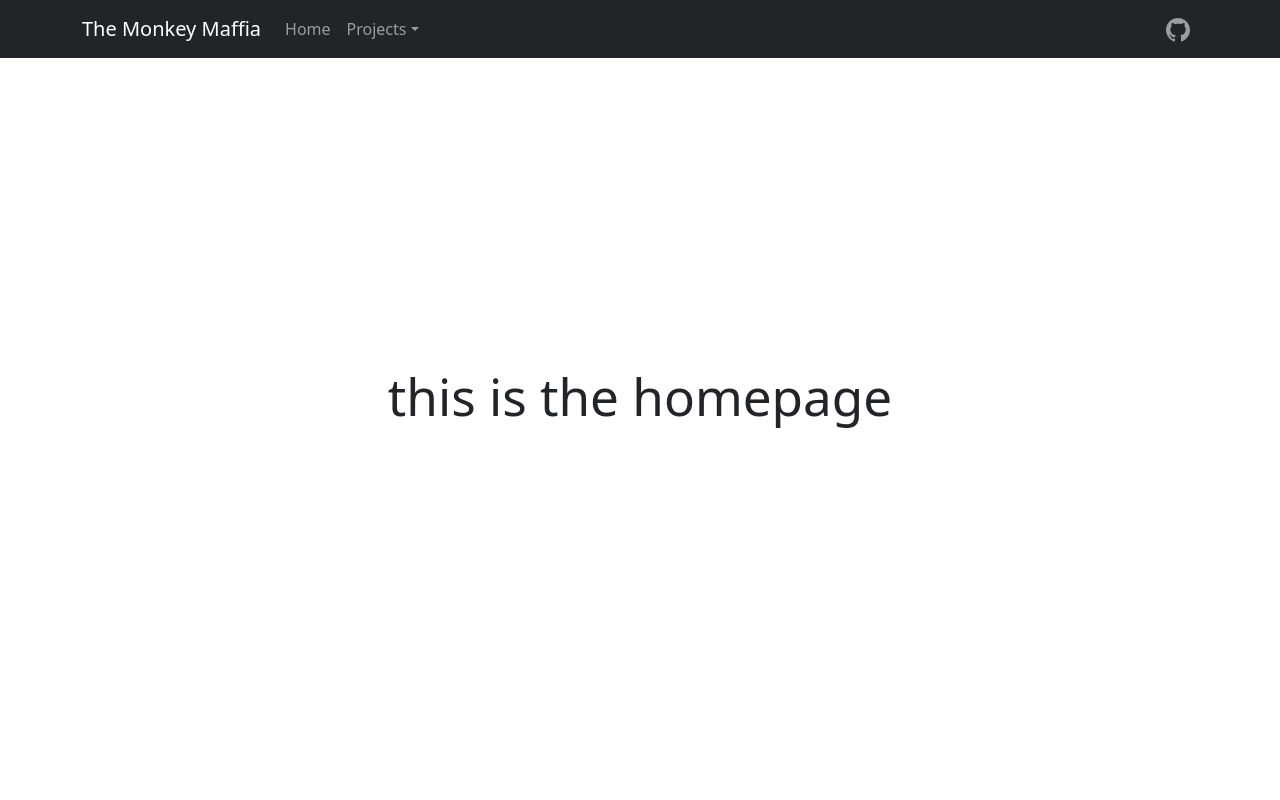
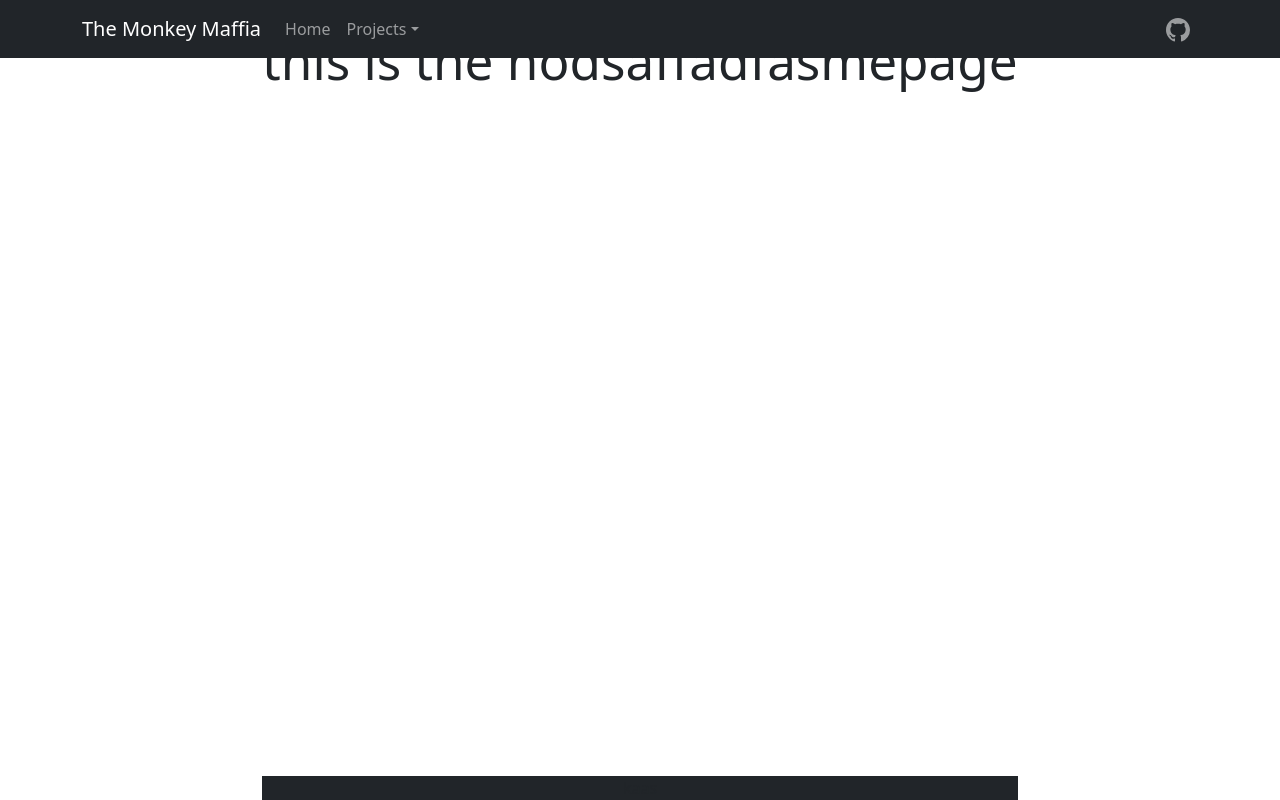
Before and after one commit to Fredkr0ket/website, a React (Vite) app: page / in a window 1280 px wide. Built offline with nearby package versions, Linux system fonts and the light colour scheme.

Commit message:
added a footer and cssmodules

```diff
--- a/index.html
+++ b/index.html
@@ -7,7 +7,7 @@
     <title>Vite + React + TS</title>
   </head>
   <body>
-    <div id="root"></div>
+    <div style="min-height: 100vh; display: flex; flex-direction: column" id="root"></div>
     <script type="module" src="/src/main.tsx"></script>
   </body>
 </html>
--- a/src/App.tsx
+++ b/src/App.tsx
@@ -1,6 +1,5 @@
 import ReactDOM from "react-dom";
 import { BrowserRouter, Routes, Route } from "react-router-dom";
-import Layout from "./pages/Layout";
 import Home from "./pages/Home";
 import Projects from "./pages/Projects";
 import MonkeyWars from "./pages/MonkeyWars"
@@ -16,13 +15,11 @@ function App() {
   return (
     <BrowserRouter>
       <Routes>
-        <Route path="/" element={<Layout />}>
           <Route index element={<Home />} />
           <Route path="projects" element={<Projects />} />
           <Route path="monkeywars" element={<MonkeyWars />} />
           <Route path="jeffindahood" element={<JeffindaHood />} />
           <Route path="nekkletser" element={<NekKletser />} />
-        </Route>
       </Routes>
     </BrowserRouter>
   );
--- /dev/null
+++ b/src/components/footer/Footer.module.css
@@ -0,0 +1,6 @@
+.black {
+  margin-top: auto;
+  background-color: rgb(33 37 41);
+
+  margin-bottom: -32px
+}
--- /dev/null
+++ b/src/components/footer/Footer.tsx
@@ -0,0 +1,16 @@
+import React from 'react'
+import styles from './Footer.module.css'
+
+
+const Footer = () => {
+
+  return(
+    <>
+      <footer className={styles.black}>
+        kaas
+      </footer>
+    </>
+  )
+}
+
+export default Footer
--- a/src/pages/Home.tsx
+++ b/src/pages/Home.tsx
@@ -1,8 +1,13 @@
 import React from 'react';
-
+import Footer from '../components/footer/Footer';
+import NavBar from '../components/Navbar'
 function Home() {
     return (
-        <h1>this is the homepage</h1>
+      <>
+        <NavBar />
+        <h1>this is the hodsaffadfasmepage</h1>
+        <Footer />
+      </>
     );
 }
 
--- a/src/pages/Layout.tsx
+++ /dev/null
@@ -1,14 +0,0 @@
-import React from "react";
-import {Outlet} from "react-router-dom";
-import Navbars from "../components/Navbar";
-import Footer from "../components/Footer"
-const Layout = () => {
-  return (
-    <>
-      <Navbars />
-      <Outlet />
-    </>
-  );
-};
-
-export default Layout;
```
Also changed, not shown: src/components/Footer.tsx (deleted, +0 -19 lines), src/style.module.css (added).
